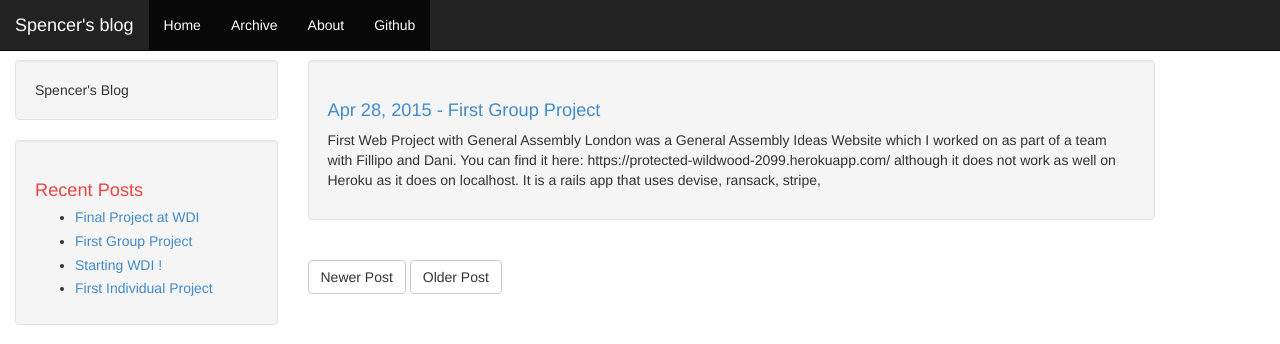
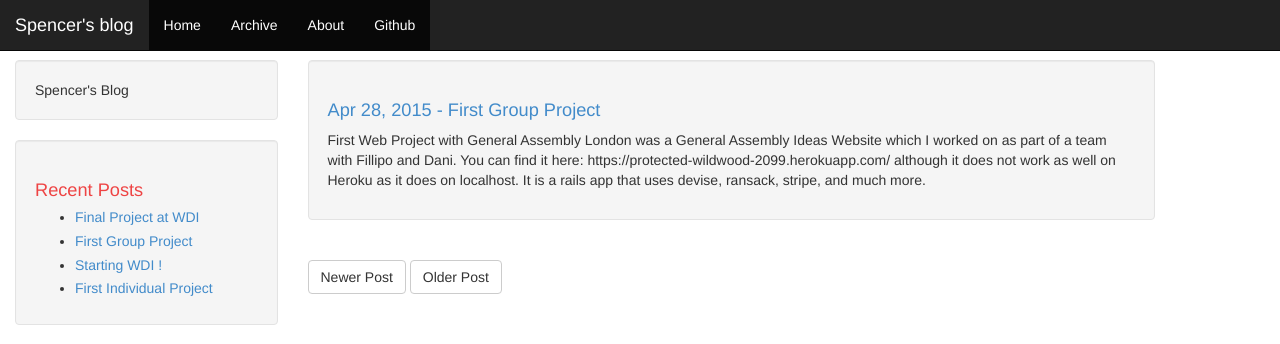
Before and after one commit to spencermeyer/spencermeyer.github.io, a Jekyll site: the page built from _posts/2015-04-28-first-post.markdown, in a window 1280 px wide. Shown: the top 344 px of the page. Built offline with Jekyll 4.4.1, drawn with Linux system fonts in a browser that asks for light colours; Markdown is read by kramdown in place of the engine named in the settings.

Commit message:
corrected a spelling mistake

```diff
--- a/_includes/links-list.html
+++ b/_includes/links-list.html
@@ -2,6 +2,6 @@
 <ul>
   <li><a href="https://gentle-journey-1579.herokuapp.com/" target="_blank">Pacman Project</a></li>
   <li><a href="https://protected-wildwood-2099.herokuapp.com/" target="_blank" >Second Group Project</a></li>
-  <li><a href="https://http://pacmanwdi.altervista.org/space.html" target="_blank" >24hr Hackathon Pacman</a></li>
+  <li><a href="https://pacmanwdi.altervista.org/space.html" target="_blank" >24hr Hackathon Pacman</a></li>
   <li><a href="https://generalassemb.ly/education/web-development-immersive" target="_blank">GAs Web Dev Immersive</a></li>
 </ul>
--- a/_posts/2015-04-28-first-post.markdown
+++ b/_posts/2015-04-28-first-post.markdown
@@ -4,4 +4,4 @@ title:  "First Group Project"
 date:   2015-04-28 15:43:53
 categories: jekyll update
 ---
-First Web Project with General Assembly London was a General Assembly Ideas Website which I worked on as part of a team with Fillipo and Dani.  You can find it here: https://protected-wildwood-2099.herokuapp.com/  although it does not work as well on Heroku as it does on localhost.  It is a rails app that uses devise, ransack, stripe,
+First Web Project with General Assembly London was a General Assembly Ideas Website which I worked on as part of a team with Fillipo and Dani.  You can find it here: https://protected-wildwood-2099.herokuapp.com/  although it does not work as well on Heroku as it does on localhost.  It is a rails app that uses devise, ransack, stripe, and much more.
```
